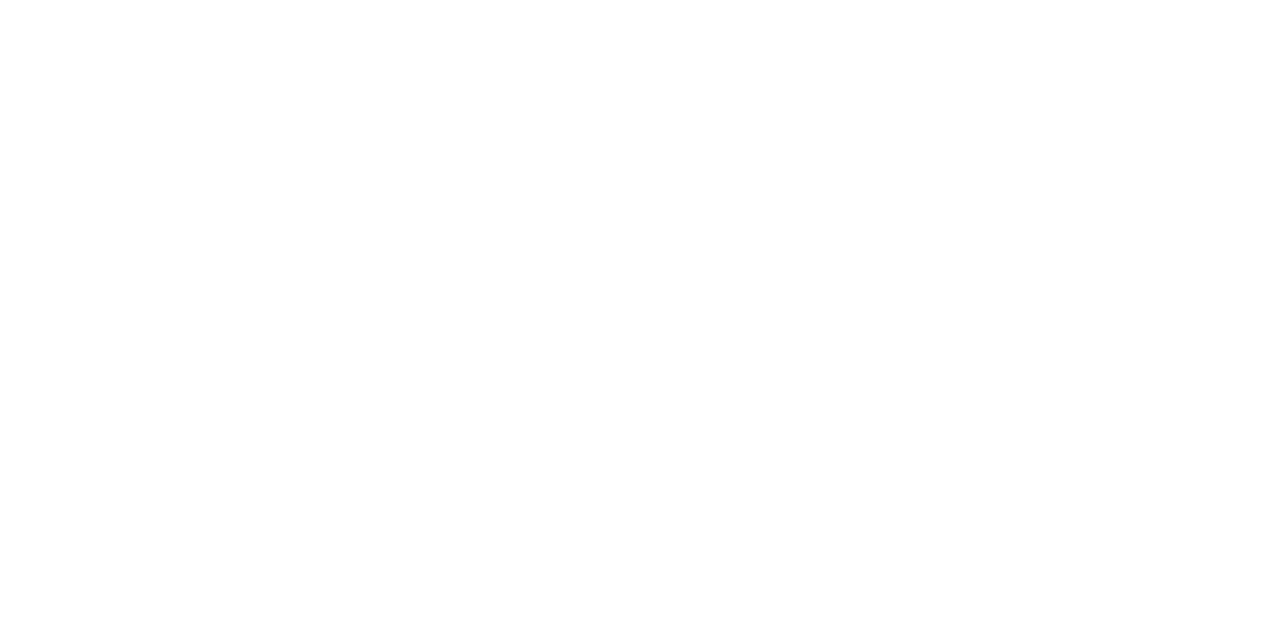
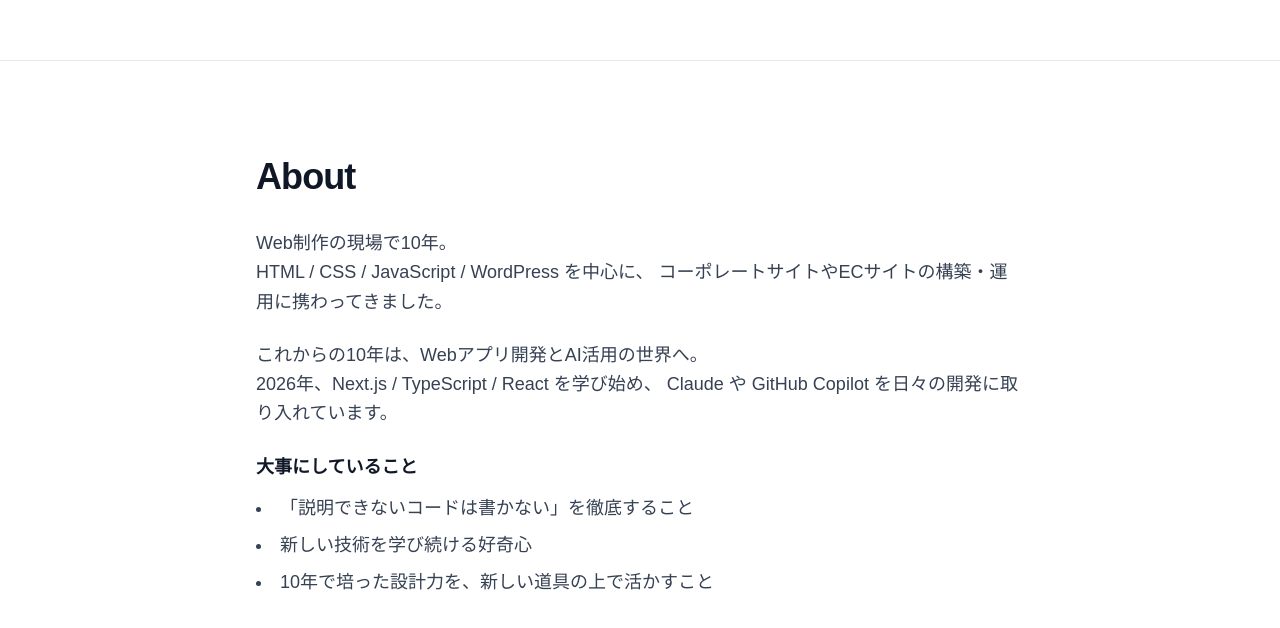
Before and after one commit to kenji-ueno/portfolio, a Next.js app: page / in a window 1280 px wide. Shown: the part 740-1368 px from the top of the page. Before the commit the page ends 800 px from the top, so only its background shows below. Built offline with nearby package versions, Linux system fonts and the light colour scheme.

Commit message:
feat: add About section

```diff
--- a/app/page.tsx
+++ b/app/page.tsx
@@ -1,6 +1,11 @@
 export default function Home() {
   return (
-    <main className="min-h-screen flex items-center justify-center px-6 py-20 bg-white text-gray-900">
+    <main className="bg-white text-gray-900">
+      {/* Hero セクション */}
+      <section
+        id="hero"
+        className="min-h-screen flex items-center justify-center px-6 py-20"
+      >
         <div className="max-w-3xl w-full">
           <h1 className="text-4xl md:text-6xl font-bold leading-tight tracking-tight">
             Web制作10年。
@@ -14,10 +19,57 @@
           </p>
 
           <div className="mt-12 flex flex-wrap gap-4">
-          <a href="#contact" className="inline-block px-6 py-3 bg-gray-900 text-white rounded-lg font-medium hover:bg-gray-700 transition-colors">お問い合わせ</a>
-          <a href="#works" className="inline-block px-6 py-3 border border-gray-300 text-gray-900 rounded-lg font-medium hover:bg-gray-50 transition-colors">制作実績を見る</a>
+            <a
+              href="#contact"
+              className="inline-block px-6 py-3 bg-gray-900 text-white rounded-lg font-medium hover:bg-gray-700 transition-colors"
+            >
+              お問い合わせ
+            </a>
+            <a
+              href="#works"
+              className="inline-block px-6 py-3 border border-gray-300 text-gray-900 rounded-lg font-medium hover:bg-gray-50 transition-colors"
+            >
+              制作実績を見る
+            </a>
           </div>
         </div>
+      </section>
+
+      {/* About セクション */}
+      <section id="about" className="px-6 py-24 border-t border-gray-200">
+        <div className="max-w-3xl w-full mx-auto">
+          <h2 className="text-3xl md:text-4xl font-bold tracking-tight mb-8">
+            About
+          </h2>
+
+          <div className="space-y-6 text-base md:text-lg text-gray-700 leading-relaxed">
+            <p>
+              Web制作の現場で10年。
+              <br />
+              HTML / CSS / JavaScript / WordPress を中心に、
+              コーポレートサイトやECサイトの構築・運用に携わってきました。
+            </p>
+
+            <p>
+              これからの10年は、Webアプリ開発とAI活用の世界へ。
+              <br />
+              2026年、Next.js / TypeScript / React を学び始め、 Claude や GitHub
+              Copilot を日々の開発に取り入れています。
+            </p>
+
+            <div>
+              <p className="font-semibold text-gray-900 mb-3">
+                大事にしていること
+              </p>
+              <ul className="space-y-2 list-disc list-inside">
+                <li>「説明できないコードは書かない」を徹底すること</li>
+                <li>新しい技術を学び続ける好奇心</li>
+                <li>10年で培った設計力を、新しい道具の上で活かすこと</li>
+              </ul>
+            </div>
+          </div>
+        </div>
+      </section>
     </main>
   );
 }
```
Lines whose indentation alone changed are shown as unchanged.
